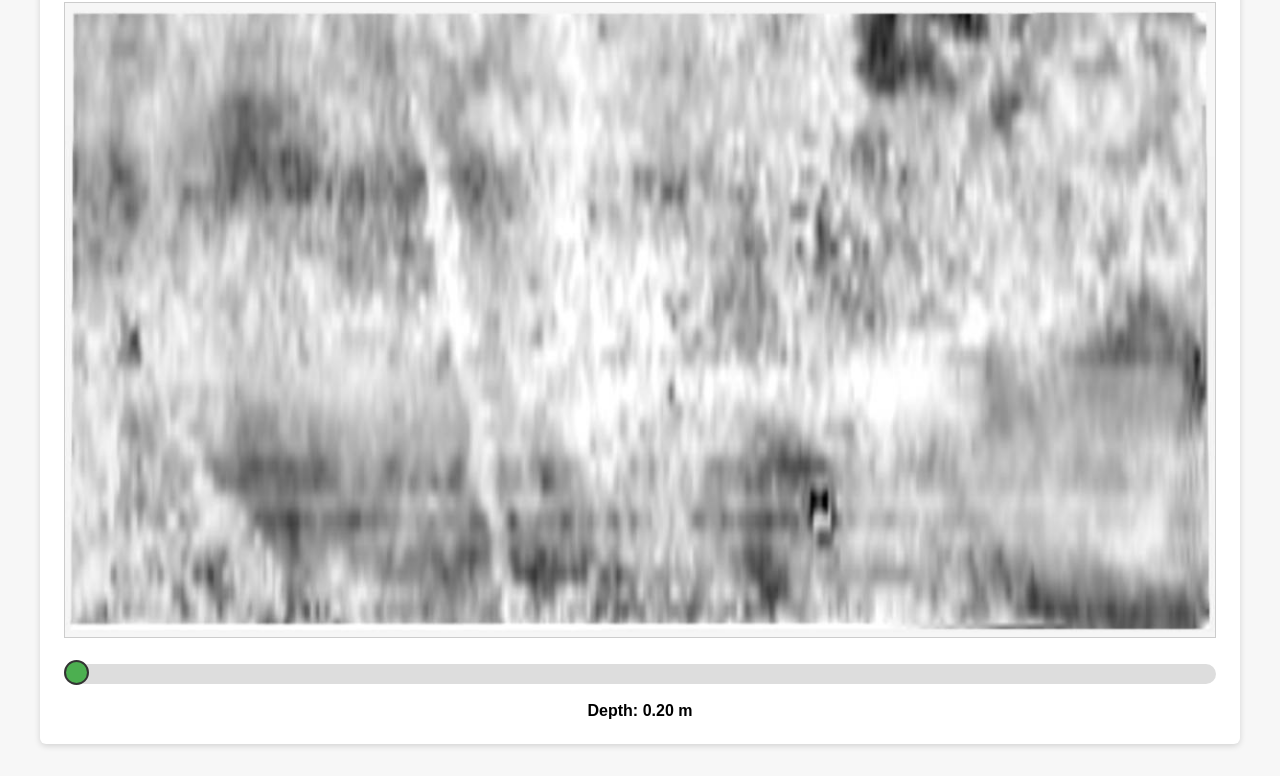
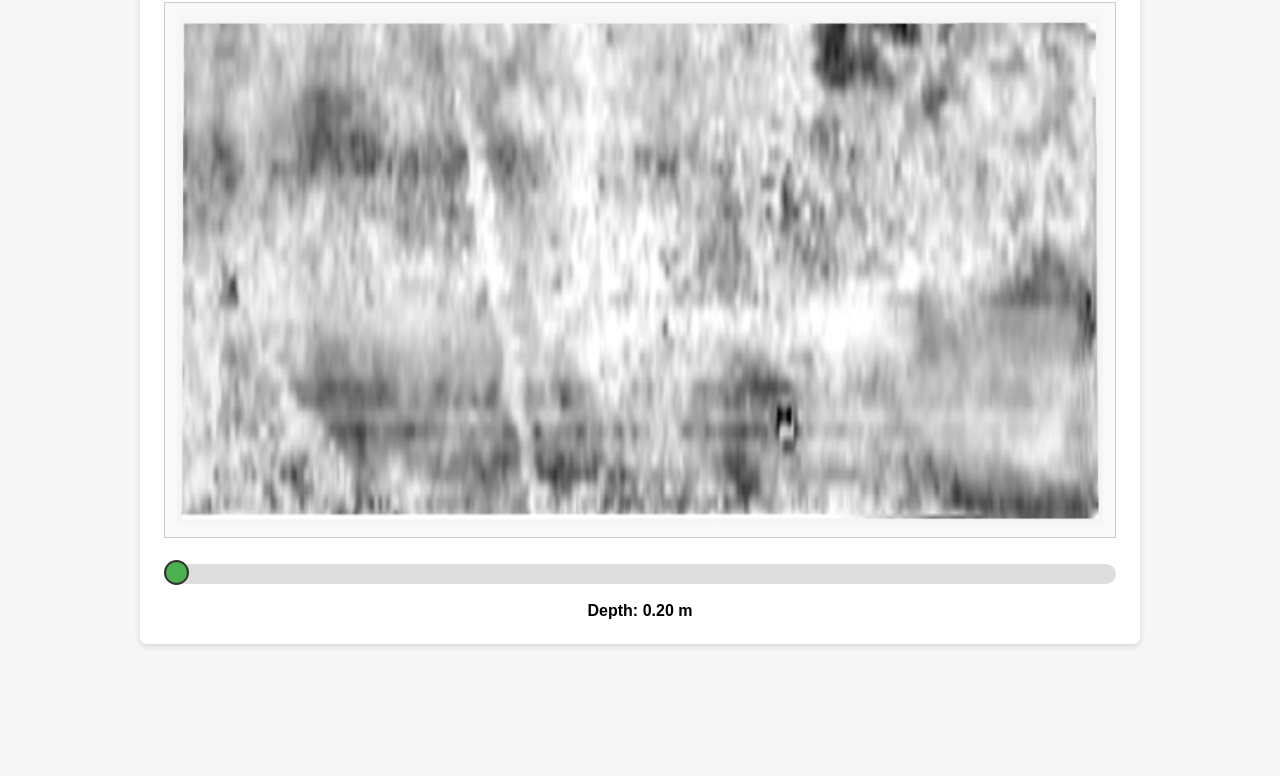
Before and after one commit to iwnhas-dave/gpr-slice-viewer, a plain HTML site: page index.html in a window 1280 px wide. Shown: the part 100-876 px from the top of the page. After the commit the page ends 800 px from the top, so only its background shows below. Drawn offline with Linux system fonts and the light colour scheme.

Commit message:
Update index.html

```diff
--- a/index.html
+++ b/index.html
@@ -13,7 +13,7 @@
   }
 
   .viewer {
-    max-width: 1200px;       /* maximum width on large screens */
+    max-width: 1000px;       /* maximum width on large screens */
     width: 95%;              /* scales down to 95% of viewport on smaller screens */
     margin: 2em auto;
     background: #ffffff;
@@ -32,13 +32,15 @@
   .image-container {
   border: 1px solid #ccc;
   margin: 1em 0;
+  padding: 12px;           /* space around image */
+  background: #f9f9f9;     /* subtle contrast */
 }
 
 .image-container img {
   width: 100%;
   height: auto;
   display: block;
-    max-height: 80vh;       /* prevents image from being taller than screen */
+  max-height: 75vh;        /* slightly less tall */
   object-fit: contain;
 }
 
```
Lines whose indentation alone changed are shown as unchanged.
